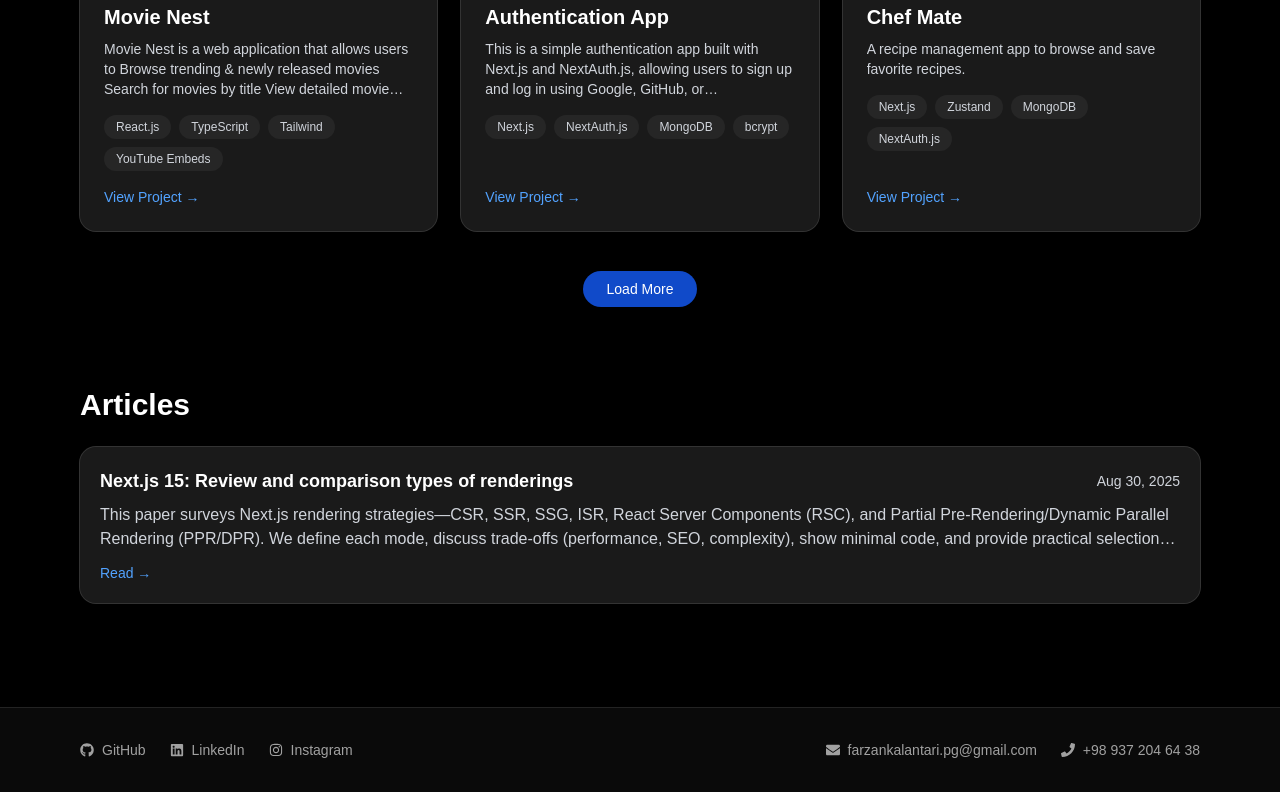
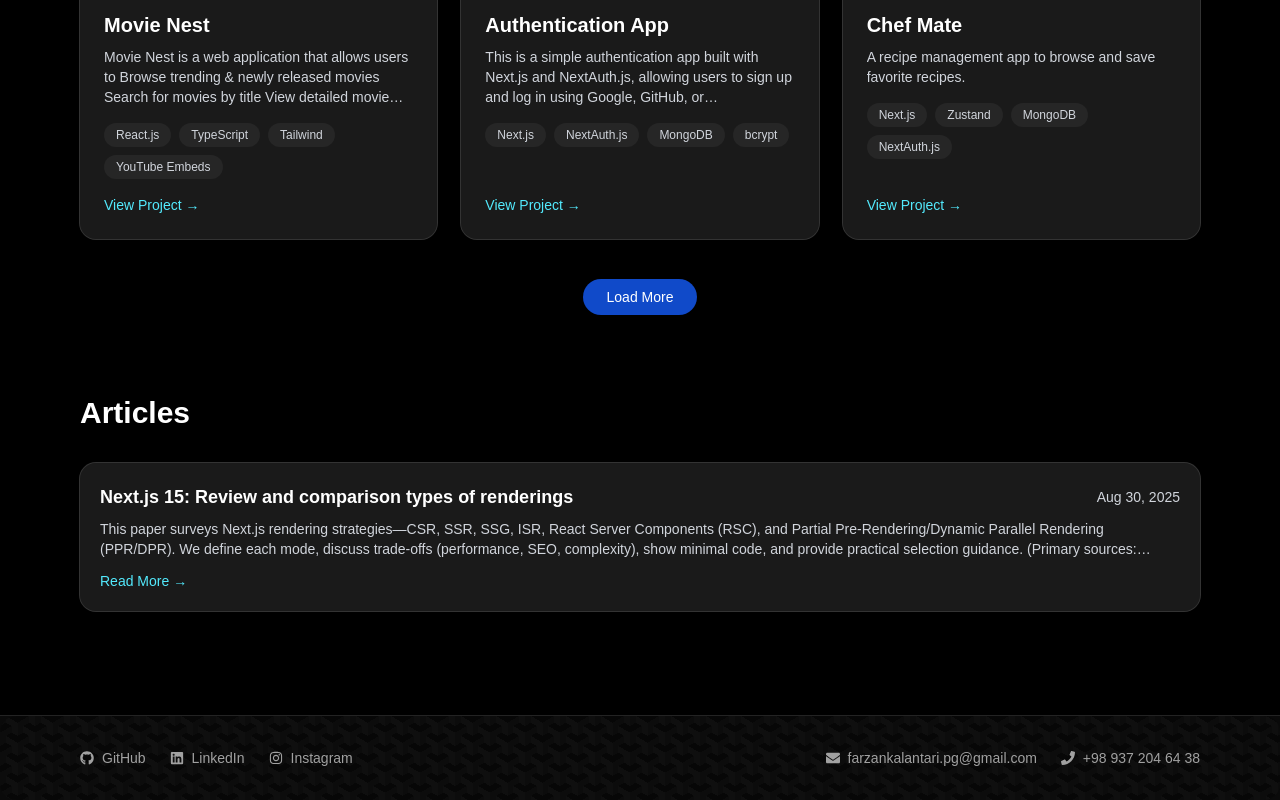
Before and after one commit to farzankln/farzan-portfolio, a Next.js app: page / in a window 1280 px wide. Shown: the part 2030-2830 px from the top of the page. Built offline with nearby package versions, Linux system fonts and the light colour scheme.

Commit message:
style (ui, components) : change card style & pattern

```diff
--- a/src/app/page.tsx
+++ b/src/app/page.tsx
@@ -13,25 +13,21 @@ export default function HomePage() {
       <div className="fixed inset-0 z-0 w-full h-full">
         <Hero3DBg />
       </div>
-
-      <main className="relative z-10 min-h-screen">
+      <div className="relative z-10 min-h-screen">
         <Hero />
-
         <section className="mx-auto max-w-6xl px-4 py-10">
           <TechnicalExpertise techData={techData} />
         </section>
 
         <section className="mx-auto max-w-6xl px-4 py-10">
-          <h2 className="text-3xl font-semibold mb-6 text-white">Projects</h2>
           <ProjectsGrid items={projects} />
         </section>
 
         <section className="mx-auto max-w-6xl px-4 py-10">
-          <h2 className="text-3xl font-semibold mb-6 text-white">Articles</h2>
           <ArticlesList items={articles} />
         </section>
         <Footer />
-      </main>
+      </div>
     </div>
   );
 }
--- a/src/components/ArticlesList.tsx
+++ b/src/components/ArticlesList.tsx
@@ -10,28 +10,45 @@ export default function ArticlesList({ items }: { items: Article[] }) {
       href={a.href}
       target="_blank"
       rel="noreferrer"
-      className="group block rounded-2xl bg-white/10 backdrop-blur-md p-5 shadow-lg ring-1 ring-white/20 transition-transform duration-300 hover:-translate-y-2 hover:shadow-2xl focus:outline-none focus:ring-0"
+      className="group block rounded-2xl bg-white/10 backdrop-blur-md p-5 shadow-lg ring-1 ring-white/20
+      transition-transform duration-300 hover:-translate-y-1 hover:shadow-2xl focus:outline-none focus:ring-0 overflow-hidden"
       aria-label={`Read article: ${a.title}`}
-      initial={{ opacity: 0, scale: 0.98 }}
+      initial={{ opacity: 0, scale: 1 }}
       whileInView={{ opacity: 1, scale: 1 }}
       transition={{ duration: 0.6, delay: index * 0.05 }}
       viewport={{ once: true }}
     >
-      <div className="flex flex-col sm:flex-row sm:items-center sm:justify-between">
-        <h3 className="text-lg font-semibold text-white transition-colors group-hover:text-blue-400">
+      <div
+        className="absolute inset-0 bg-peppers-pattern opacity-0 transition-opacity duration-500
+             group-hover:opacity-10 group-active:opacity-10 rounded-2xl pointer-events-none"
+      />
+
+      <div className="relative z-10 flex flex-col sm:flex-row sm:items-center sm:justify-between ">
+        <h3 className="text-lg font-semibold text-white transition-colors group-hover:text-cyan-300">
           {a.title}
         </h3>
         <time className="text-sm text-gray-300">{a.date}</time>
       </div>
-      <p className="mt-2 text-gray-300 line-clamp-2">{a.excerpt}</p>
-      <div className="mt-3 text-sm text-blue-400 transition-colors group-hover:text-blue-300">
-        Read →
+
+      <p className="mt-2 text-sm text-gray-300 line-clamp-2">{a.excerpt}</p>
+      <div className="mt-3 text-sm font-medium text-cyan-300 transition-colors">
+        Read More →
       </div>
     </motion.a>
   );
 
   return (
-    <div id="articles" className="space-y-4 max-w-7xl mx-auto">
+    <section>
+      <motion.h3
+        className="text-3xl font-semibold mb-8 text-white"
+        initial={{ opacity: 0 }}
+        whileInView={{ opacity: 1 }}
+        transition={{ duration: 0.6 }}
+        viewport={{ once: true }}
+      >
+        Articles
+      </motion.h3>
+
       <LoadMoreList
         items={items}
         renderItem={(a, index) => renderArticle(a, index)}
@@ -40,6 +57,6 @@ export default function ArticlesList({ items }: { items: Article[] }) {
         gridClassName="space-y-4"
         keyField="id"
       />
-    </div>
+    </section>
   );
 }
--- a/src/components/Footer.tsx
+++ b/src/components/Footer.tsx
@@ -8,8 +8,9 @@ import {
 
 export default function Footer() {
   return (
-    <footer className="mt-16 border-t border-white/10 bg-neutral-950">
-      <div className="mx-auto max-w-6xl px-4 py-8 text-sm text-neutral-400 flex flex-col md:flex-row items-center justify-between gap-6">
+    <footer className="relative mt-16 border-t border-white/10 bg-neutral-950">
+      <div className="absolute inset-0 bg-fiber-pattern rounded-t-2xl pointer-events-none opacity-20"></div>
+      <div className="relative z-10 mx-auto max-w-6xl px-4 py-8 text-sm text-neutral-400 flex flex-col md:flex-row items-center justify-between gap-6">
         <div className="flex items-center gap-6">
           <a
             href="https://github.com/farzankln"
--- a/src/components/ProjectsGrid.tsx
+++ b/src/components/ProjectsGrid.tsx
@@ -11,13 +11,20 @@ export default function ProjectsGrid({ items }: { items: Project[] }) {
       href={p.href}
       target="_blank"
       rel="noreferrer"
-      className="group relative flex flex-col rounded-2xl bg-white/10 backdrop-blur-md p-6 shadow-lg ring-1 ring-white/20 transition-transform duration-300 hover:-translate-y-2 hover:shadow-2xl focus:outline-none focus:ring-0 h-full"
+      className="group relative flex flex-col rounded-2xl bg-white/10 backdrop-blur-md p-6 shadow-lg
+      ring-1 ring-white/20 transition-transform duration-300 hover:-translate-y-2 hover:shadow-2xl
+      focus:outline-none focus:ring-0 h-full"
       aria-label={`View project: ${p.title}`}
-      initial={{ opacity: 0, scale: 0.98 }}
+      initial={{ opacity: 0, scale: 1 }}
       whileInView={{ opacity: 1, scale: 1 }}
       transition={{ duration: 0.6, delay: index * 0.05 }}
       viewport={{ once: true }}
     >
+      <div
+        className="absolute inset-0 bg-radial-pattern opacity-0 transition-opacity duration-500
+        group-hover:opacity-10 group-active:opacity-10 rounded-2xl pointer-events-none"
+      />
+      <div className="relative z-10 flex flex-col h-full">
         <div className="relative mb-4 aspect-[16/10] overflow-hidden rounded-xl bg-neutral-800">
           <Image
             src={p.image}
@@ -25,10 +32,9 @@ export default function ProjectsGrid({ items }: { items: Project[] }) {
             fill
             sizes="(max-width: 640px) 100vw, (max-width: 1024px) 50vw, 33vw"
             className="object-cover transition-transform duration-300 group-hover:scale-110"
-          priority={false}
           />
         </div>
-      <h3 className="text-xl font-semibold text-white transition-colors group-hover:text-blue-400">
+        <h3 className="text-xl font-semibold text-white transition-colors group-hover:text-cyan-300">
           {p.title}
         </h3>
         <p className="mt-2 text-sm text-gray-300 line-clamp-3">{p.description}</p>
@@ -36,19 +42,32 @@ export default function ProjectsGrid({ items }: { items: Project[] }) {
           {p.tags.map((t) => (
             <span
               key={t}
-            className="rounded-full bg-neutral-800 px-3 py-1 text-xs font-medium text-gray-300"
+              className="rounded-full bg-neutral-800 px-3 py-1 text-xs font-medium
+              transition-colors text-gray-300 group-hover:bg-neutral-700/50"
             >
               {t}
             </span>
           ))}
         </div>
-      <div className="mt-auto pt-4 text-sm font-medium text-blue-400 transition-colors group-hover:text-blue-300">
+        <div className="mt-auto pt-4 text-sm font-medium text-cyan-300">
           View Project →
+        </div>
       </div>
     </motion.a>
   );
 
   return (
+    <section>
+      <motion.h3
+        className="text-3xl font-semibold mb-8 text-white"
+        initial={{ opacity: 0 }}
+        whileInView={{ opacity: 1 }}
+        transition={{ duration: 0.6 }}
+        viewport={{ once: true }}
+      >
+        Projects
+      </motion.h3>
+
       <LoadMoreList
         items={items}
         renderItem={(p, index) => renderProject(p, index)}
@@ -57,5 +76,6 @@ export default function ProjectsGrid({ items }: { items: Project[] }) {
         gridClassName="grid gap-6 sm:grid-cols-2 lg:grid-cols-3 max-w-7xl mx-auto items-stretch"
         keyField="id"
       />
+    </section>
   );
 }
--- a/src/styles/globals.css
+++ b/src/styles/globals.css
@@ -3,13 +3,8 @@
 :root {
   --background: #ffffff;
   --foreground: #171717;
-}
-
-@theme inline {
-  --color-background: var(--background);
-  --color-foreground: var(--foreground);
-  --font-sans: var(--font-geist-sans);
-  --font-mono: var(--font-geist-mono);
+  --font-sans: "Arial", "Helvetica", sans-serif;
+  --font-mono: "Courier New", monospace;
 }
 
 @media (prefers-color-scheme: dark) {
@@ -20,11 +15,154 @@
 }
 
 body {
-  background: var(--background);
-  color: var(--foreground);
-  font-family: Arial, Helvetica, sans-serif;
+  @apply bg-[var(--background)] text-[var(--foreground)] font-sans;
 }
+
 .split-text > span {
   display: inline-block;
   white-space: nowrap;
 }
+
+@layer utilities {
+  .bg-radial-pattern {
+    @apply w-full h-full rounded-2xl;
+    background: radial-gradient(
+        50% 50% at 100% 0,
+        #53eafd 0% 5%,
+        #000000 6% 15%,
+        #53eafd 16% 25%,
+        #000000 26% 35%,
+        #53eafd 36% 45%,
+        #000000 46% 55%,
+        #53eafd 56% 65%,
+        #000000 66% 75%,
+        #53eafd 76% 85%,
+        #000000 86% 95%,
+        #0000 96%
+      ),
+      radial-gradient(
+        50% 50% at 0 100%,
+        #53eafd 0% 5%,
+        #000000 6% 15%,
+        #53eafd 16% 25%,
+        #000000 26% 35%,
+        #53eafd 36% 45%,
+        #000000 46% 55%,
+        #53eafd 56% 65%,
+        #000000 66% 75%,
+        #53eafd 76% 85%,
+        #000000 86% 95%,
+        #0000 96%
+      ),
+      radial-gradient(
+        50% 50%,
+        #53eafd 0% 5%,
+        #000000 6% 15%,
+        #53eafd 16% 25%,
+        #000000 26% 35%,
+        #53eafd 36% 45%,
+        #000000 46% 55%,
+        #53eafd 56% 65%,
+        #000000 66% 75%,
+        #53eafd 76% 85%,
+        #000000 86% 95%,
+        #0000 96%
+      ),
+      radial-gradient(
+          50% 50%,
+          #53eafd 0% 5%,
+          #000000 6% 15%,
+          #53eafd 16% 25%,
+          #000000 26% 35%,
+          #53eafd 36% 45%,
+          #000000 46% 55%,
+          #53eafd 56% 65%,
+          #000000 66% 75%,
+          #53eafd 76% 85%,
+          #000000 86% 95%,
+          #0000 96%
+        )
+        28px 28px;
+    background-size: 56px 56px;
+  }
+}
+
+@layer utilities {
+  .bg-peppers-pattern {
+    @apply w-full h-full rounded-2xl;
+    background: radial-gradient(
+          calc(1.28 * 10px + 3.75px / 2) at left 50% bottom calc(-0.8 * 10px),
+          #49bad1 calc(100% - 3.75px),
+          #000000 calc(101% - 3.75px) 100%,
+          #0000 101%
+        )
+        calc(2 * 10px) calc(-1 * calc(1.5 * 10px + 3.75px)),
+      radial-gradient(
+          calc(1.28 * 10px + 3.75px / 2) at left 50% bottom calc(-0.8 * 10px),
+          #247e90 calc(100% - 3.75px),
+          #000000 calc(101% - 3.75px) 100%,
+          #0000 101%
+        )
+        calc(-1 * 10px) calc(calc(1.5 * 10px + 3.75px) / -2),
+      radial-gradient(
+          calc(1.28 * 10px + 3.75px / 2) at left 50% top calc(-0.8 * 10px),
+          #247e90 calc(100% - 3.75px),
+          #000000 calc(101% - 3.75px) 100%,
+          #0000 101%
+        )
+        0 calc(1.5 * 10px + 3.75px),
+      radial-gradient(
+          calc(1.28 * 10px + 3.75px / 2) at left 50% top calc(-0.8 * 10px),
+          #49bad1 calc(100% - 3.75px),
+          #000000 calc(101% - 3.75px) 100%,
+          #0000 101%
+        )
+        10px calc(calc(1.5 * 10px + 3.75px) / 2),
+      linear-gradient(#49bad1 50%, #247e90 0);
+    background-size: calc(4 * 10px) calc(1.5 * 10px + 3.75px);
+  }
+}
+@layer utilities {
+  .bg-fiber-pattern {
+    @apply w-full h-full rounded-2xl;
+    background: conic-gradient(
+        from 0deg at calc(500% / 6) calc(100% / 3),
+        #252525 0 120deg,
+        #0000 0
+      ),
+      conic-gradient(
+        from -120deg at calc(100% / 6) calc(100% / 3),
+        #151515 0 120deg,
+        #0000 0
+      ),
+      conic-gradient(
+        from 120deg at calc(100% / 3) calc(500% / 6),
+        #000000 0 120deg,
+        #0000 0
+      ),
+      conic-gradient(
+        from 120deg at calc(200% / 3) calc(500% / 6),
+        #000000 0 120deg,
+        #0000 0
+      ),
+      conic-gradient(
+        from -180deg at calc(100% / 3) 50%,
+        #151515 60deg,
+        #000000 0 120deg,
+        #0000 0
+      ),
+      conic-gradient(
+        from 60deg at calc(200% / 3) 50%,
+        #000000 60deg,
+        #252525 0 120deg,
+        #0000 0
+      ),
+      conic-gradient(
+        from -60deg at 50% calc(100% / 3),
+        #000000 120deg,
+        #151515 0 240deg,
+        #252525 0
+      );
+    background-size: 35px 20px;
+  }
+}
```
Also changed, not shown: src/components/TechnicalExpertise.tsx (+7 -5 lines), src/components/ui/ColorPicker.tsx (added, +70 -0 lines). Lines whose indentation alone changed are shown as unchanged.
